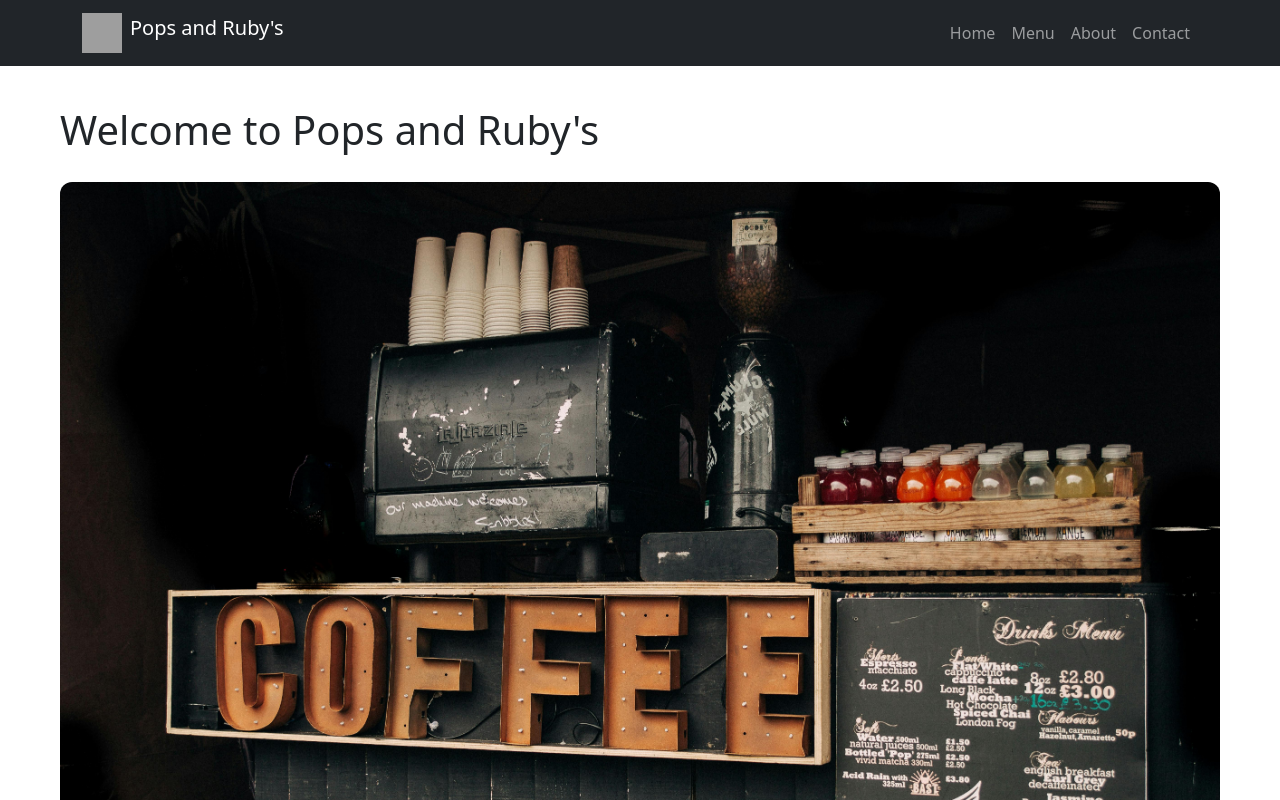
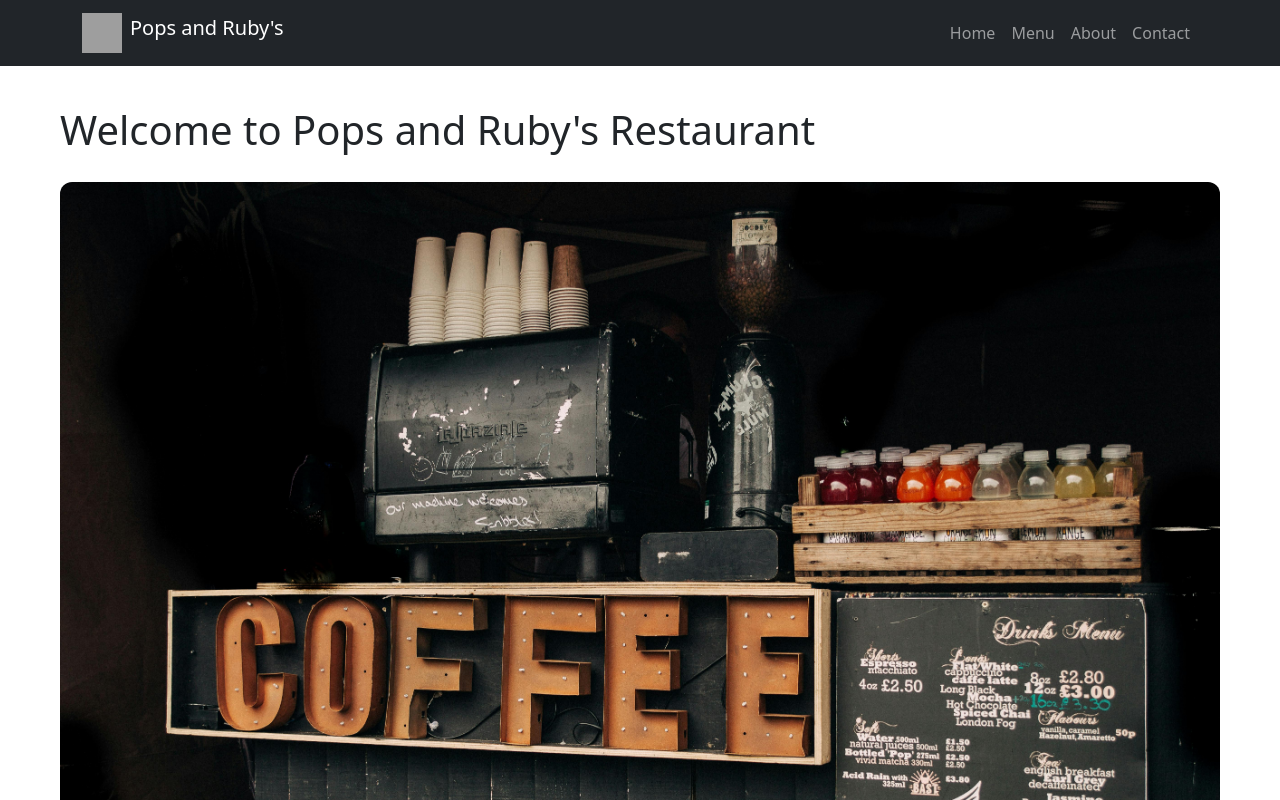
Before and after one commit to dineshnp03/pops-rubys-website, a React (Create React App) app: page / in a window 1280 px wide. Shown: the top 800 px of the page. Built offline with nearby package versions, Linux system fonts and the light colour scheme; grey boxes are pictures that could not be loaded.

Commit message:
verbiage changes

```diff
--- a/src/Pages/Home.jsx
+++ b/src/Pages/Home.jsx
@@ -8,7 +8,7 @@
 function Home() {
   return (
     <div className="page home-page">
-      <h1>Welcome to Pops and Ruby's</h1>
+      <h1>Welcome to Pops and Ruby's Restaurant</h1>
       <img src={homeImage} alt="Restaurant interior" className="hero-img" />
       <p className="mt-3">
         Experience the best fusion of modern and traditional cuisine! At Tasty
```
